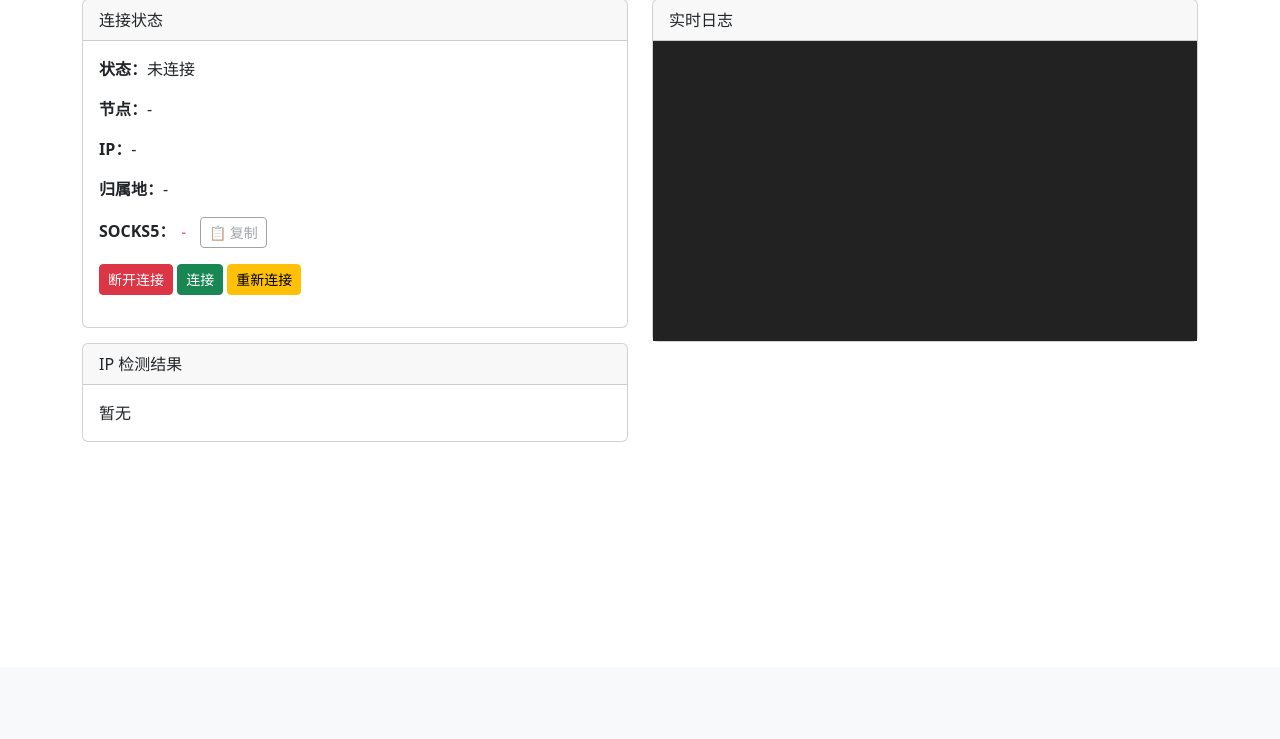
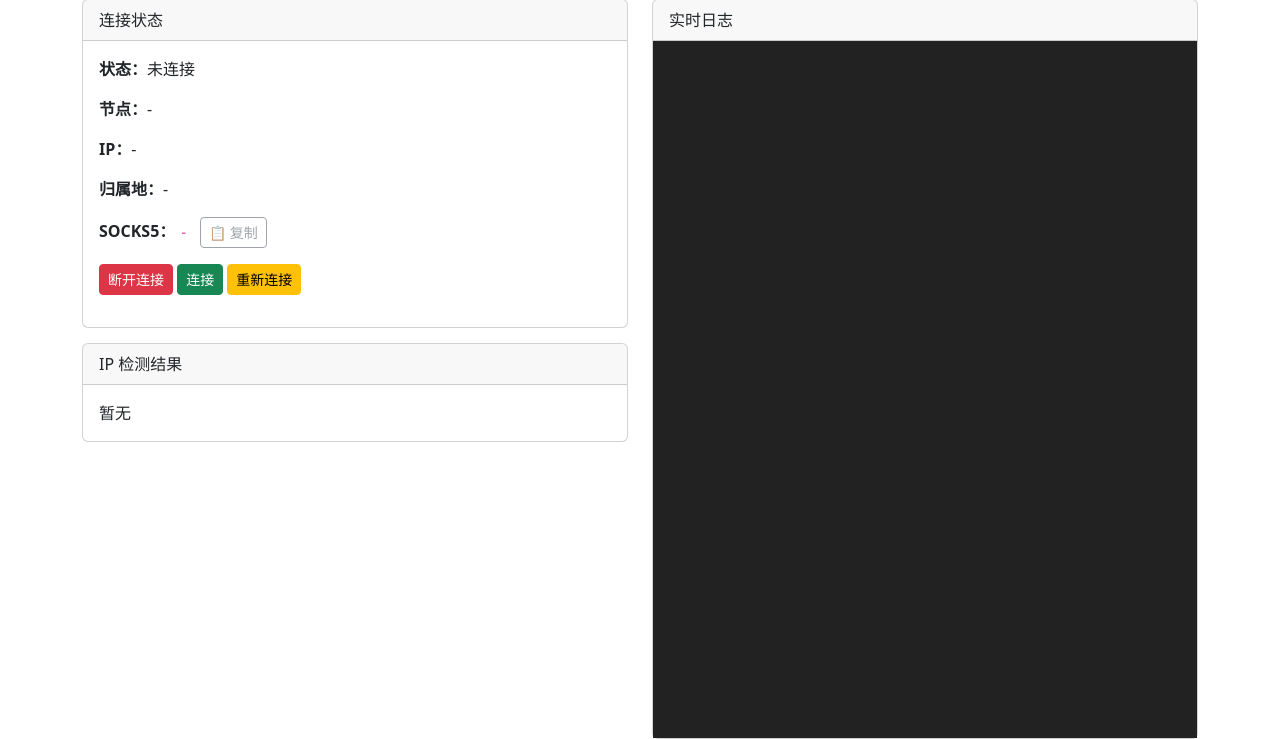
Before and after one commit to owenxx10086/vpngate-proxy, a Flask app: page / in a window 1280 px wide. Shown: the part 133-872 px from the top of the page. Before the commit the page ends 575 px from the top, so only its background shows below. Run offline with Flask 3, Linux system fonts and the light colour scheme; the visitor is signed in with stand-in values (Sample User, id 1); data that the repository does not hold is empty; some libraries are stand-ins or nearby versions.

Commit message:
Update index.html

```diff
--- a/app/templates/index.html
+++ b/app/templates/index.html
@@ -8,7 +8,7 @@
     <script src="https://cdn.jsdelivr.net/npm/bootstrap@5.3.0/dist/js/bootstrap.bundle.min.js"></script>
     <script src="https://cdn.socket.io/4.5.4/socket.io.min.js"></script>
     <style>
-        .log-area { height: 300px; overflow-y: auto; background: #222; color: #0f0; font-family: monospace; padding: 10px; }
+        .log-area { height: 697px; overflow-y: auto; background: #222; color: #0f0; font-family: monospace; padding: 10px; }
         .status-card { margin-bottom: 15px; }
         .modal-log-area { height: 200px; overflow-y: auto; background: #1e1e1e; color: #0f0; font-family: monospace; padding: 10px; font-size: 0.85rem; }
     </style>
```
